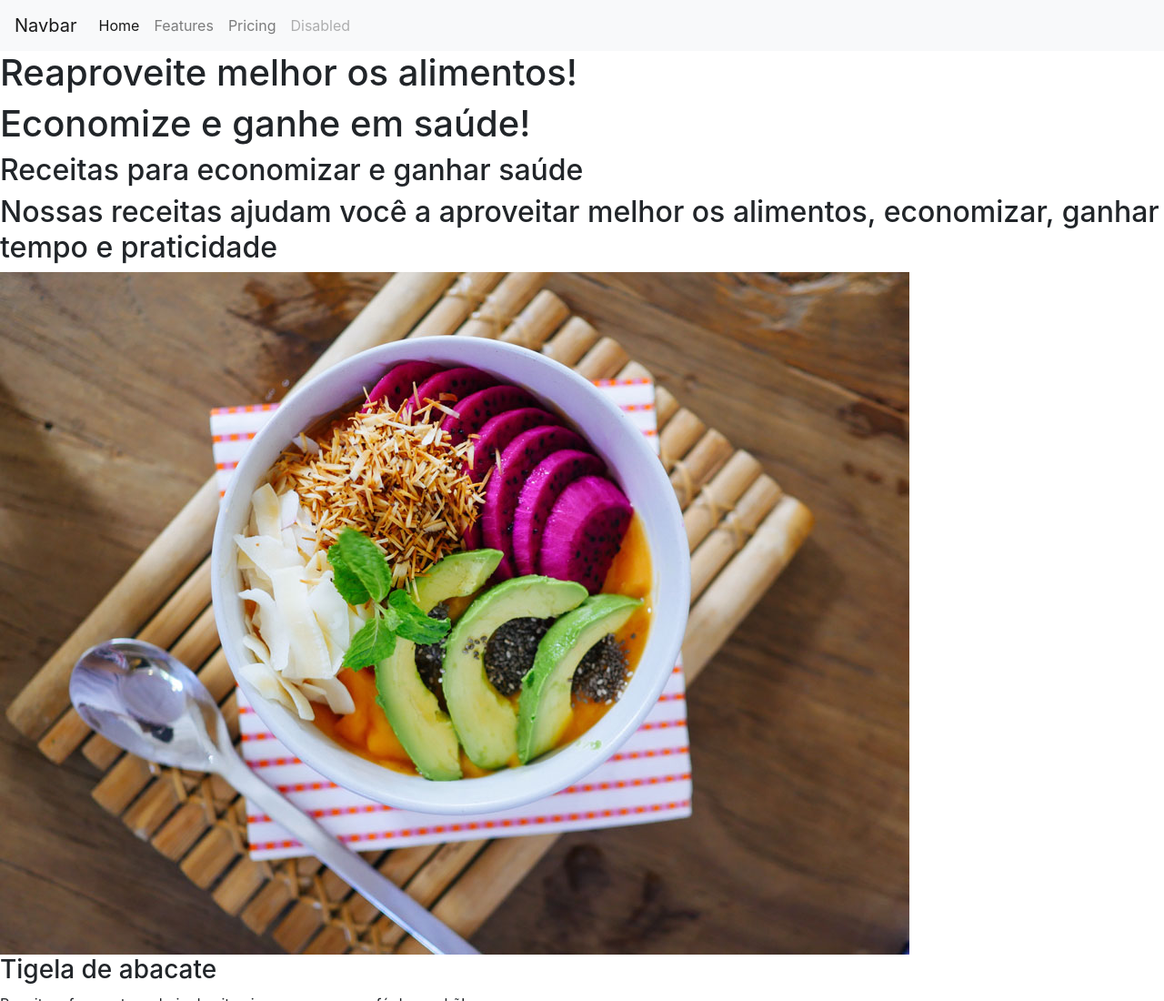
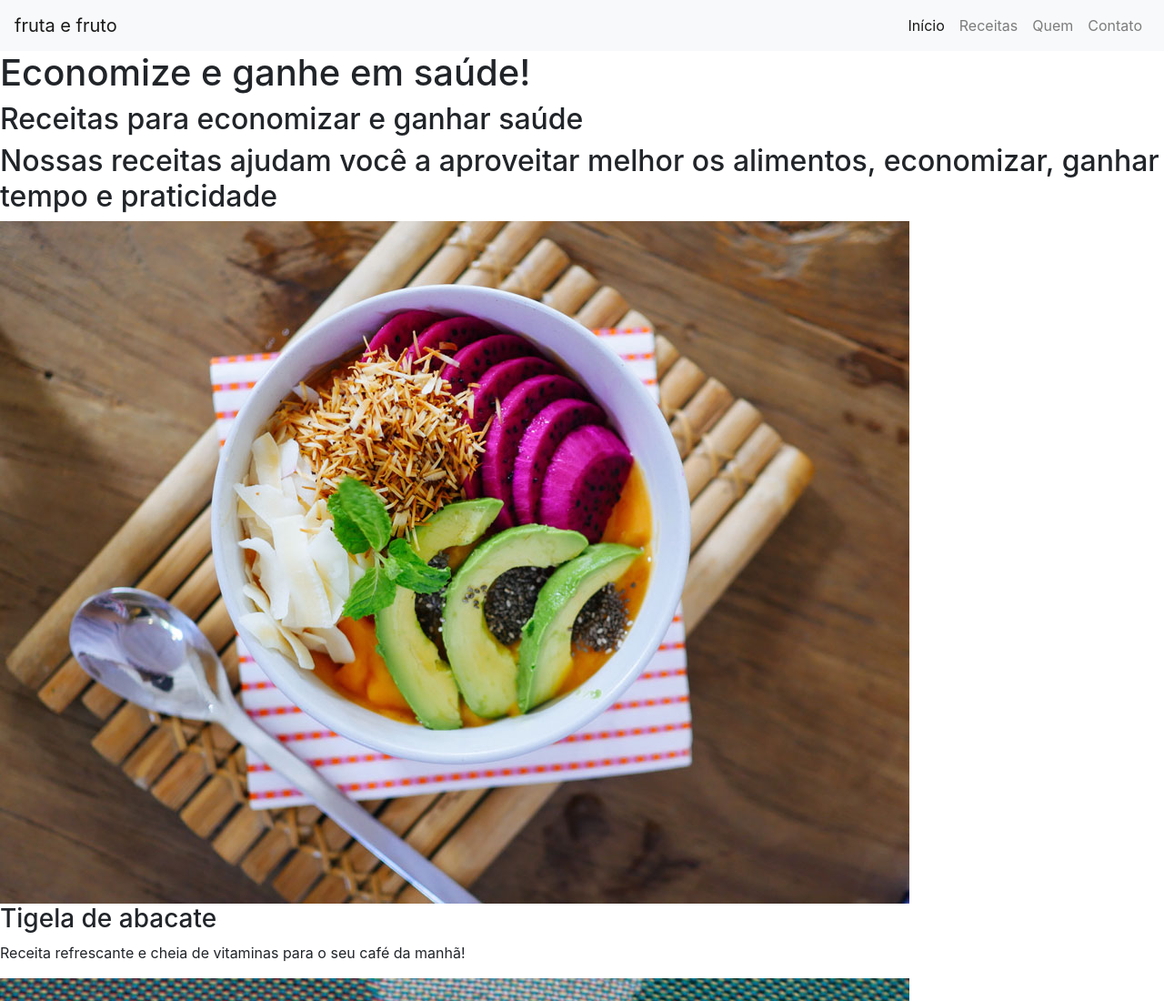
Before and after one commit to BrenoVitoi/projeto-base, a plain HTML site: page index.html in a window 1280 px wide. Shown: the top 1100 px of the page at 91% size. Drawn offline with nearby package versions, Linux system fonts and the light colour scheme.

Commit message:
Implementando Flex e Position

```diff
--- a/index.html
+++ b/index.html
@@ -11,24 +11,24 @@
 
 <body>
 
-  <nav class="navbar navbar-expand-lg navbar-light bg-light">
-    <a class="navbar-brand" href="#">Navbar</a>
+  <nav class="navbar navbar-expand-lg navbar-light bg-light fixed-top">
+    <a class="navbar-brand" href="#">fruta e fruto</a>
     <button class="navbar-toggler" type="button" data-toggle="collapse" data-target="#navbarNav" aria-controls="navbarNav" aria-expanded="false" aria-label="Toggle navigation">
       <span class="navbar-toggler-icon"></span>
     </button>
-    <div class="collapse navbar-collapse" id="navbarNav">
+    <div class="collapse navbar-collapse justify-content-end" id="navbarNav">
       <ul class="navbar-nav">
         <li class="nav-item active">
-          <a class="nav-link" href="#">Home <span class="sr-only">(current)</span></a>
+          <a class="nav-link" href="#">Início <span class="sr-only">(current)</span></a>
         </li>
         <li class="nav-item">
-          <a class="nav-link" href="#">Features</a>
+          <a class="nav-link" href="#">Receitas</a>
         </li>
         <li class="nav-item">
-          <a class="nav-link" href="#">Pricing</a>
+          <a class="nav-link" href="#">Quem</a>
         </li>
         <li class="nav-item">
-          <a class="nav-link disabled">Disabled</a>
+          <a class="nav-link" href="#">Contato</a>
         </li>
       </ul>
     </div>
```
